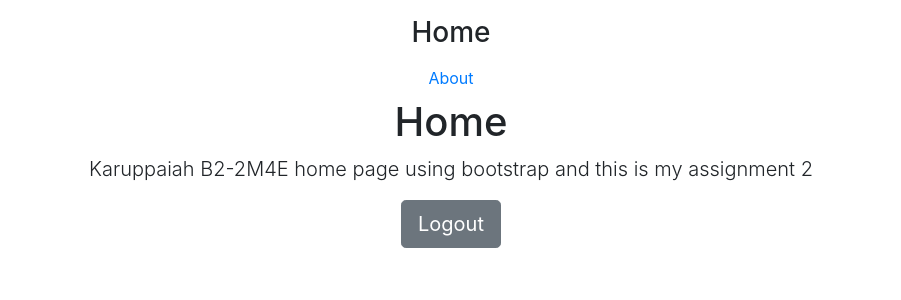
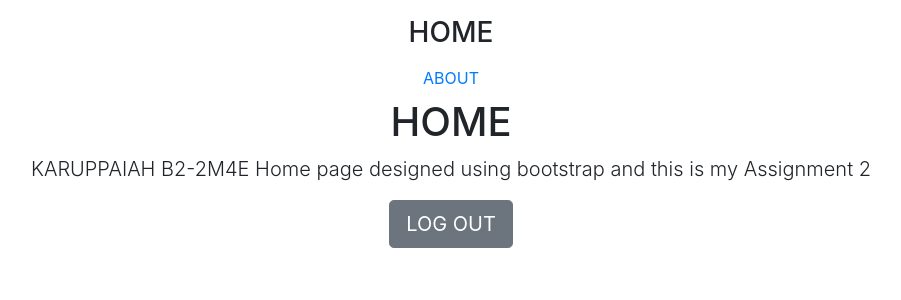
Before and after one commit to IBM-EPBL/IBM-Project-42863-1660710507, a Flask app: page /home in a window 1280 px wide. Shown: the top 300 px of the page, without its empty margins (189-1090 px from the left). Run offline with Flask 2, Linux system fonts and the light colour scheme; some libraries are stand-ins or nearby versions.

Commit message:
final submissions

```diff
--- a/Assignments/Team_Member 3/Assignment-2/app.py
+++ b/Assignments/Team_Member 3/Assignment-2/app.py
@@ -7,7 +7,9 @@ import ibm_db
 from prettytable import from_db_cursor
 import ibm_db_dbi as db2
 conn=ibm_db.connect("DATABASE=bludb;HOSTNAME=ea286ace-86c7-4d5b-8580-3fbfa46b1c66.bs2io90l08kqb1od8lcg.databases.appdomain.cloud;PORT=31505;SECURITY=SSL;SSLServerCertificate=DigiCertGlobalRootCA.crt;UID=vpl82476;PWD=k8i1UBTUAkS3ZV2k;",'','')
-# print(conn1)
+
+
+
 # conn = db2.connect("DATABASE=bludb;HOSTNAME=ea286ace-86c7-4d5b-8580-3fbfa46b1c66.bs2io90l08kqb1od8lcg.databases.appdomain.cloud;PORT=31505;SECURITY=SSL;SSLServerCertificate=DigiCertGlobalRootCA.crt;UID=vpl82476;PWD=k8i1UBTUAkS3ZV2k;",'','')
 # Flask constructor takes the name of
 # current module (__name__) as argument.
--- a/Assignments/Team_Member 3/Assignment-2/templates/home.html
+++ b/Assignments/Team_Member 3/Assignment-2/templates/home.html
@@ -10,20 +10,20 @@
     <div class="cover-container d-flex h-100 p-3 mx-auto flex-column">
       <header class="masthead mb-auto">
         <div class="inner">
-          <h3 class="masthead-brand">Home</h3>
+          <h3 class="masthead-brand">HOME</h3>
           <nav class="nav nav-masthead justify-content-center">
 
-            <a class="nav-link" href="/about">About</a>
+            <a class="nav-link" href="/about">ABOUT</a>
 
           </nav>
         </div>
       </header>
 
       <main role="main" class="inner cover">
-        <h1 class="cover-heading">Home</h1>
-        <p class="lead">Karuppaiah B2-2M4E home page using bootstrap and this is my assignment 2</p>
+        <h1 class="cover-heading">HOME</h1>
+        <p class="lead">KARUPPAIAH  B2-2M4E Home page  designed using bootstrap and this is  my Assignment 2</p>
         <p class="lead">
-          <a href="/" class="btn btn-lg btn-secondary">Logout</a>
+          <a href="/" class="btn btn-lg btn-secondary">LOG OUT</a>
         </p>
       </main>
 
--- a/Assignments/Team_Member 3/Assignment-2/templates/index.html
+++ b/Assignments/Team_Member 3/Assignment-2/templates/index.html
@@ -41,12 +41,12 @@ input[type=submit]:hover {
   <h1 style='text-align:center;'>Already a user? <a href='/signin'> Sign In</a></h1>
     <form action="{{ url_for("hello_world")}}" method="post">
 
-      <label for="fname">Name</label>
+      <label for="fname">NAME</label>
       <input type="text" id="fname" name="name" placeholder="Your name..">
 
-      <label for="email">Email</label>
+      <label for="email">EMAIL</label>
       <input type="text" id="lname" name="email" placeholder="email">
-      <label for="pword">Password</label>
+      <label for="pword">PASSWORD</label>
       <input type="text" id="pword" name="password" placeholder="password">
 
 
--- a/Assignments/Team_Member 3/Assignment-3/assignment-3.html
+++ b/Assignments/Team_Member 3/Assignment-3/assignment-3.html
@@ -6,7 +6,7 @@
 </head>
 <body style="text-align: center;">
 <h1>Cloud-Object-Storage and Watson Assistant </h1>
-<h1>Assignment -3 Karuppaiah B2-2M4E</h1>
+<h1>Assignment -3</h1>
 <div class="gallery">
   <a target="_blank" href="">
     <img src="https://bucketkaruppaiah.s3.jp-tok.cloud-object-storage.appdomain.cloud/ibm6.jpeg" alt="Cinque Terre" width="600" height="400">
```
Also changed, not shown: 22 other files. Lines whose indentation alone changed are shown as unchanged.
